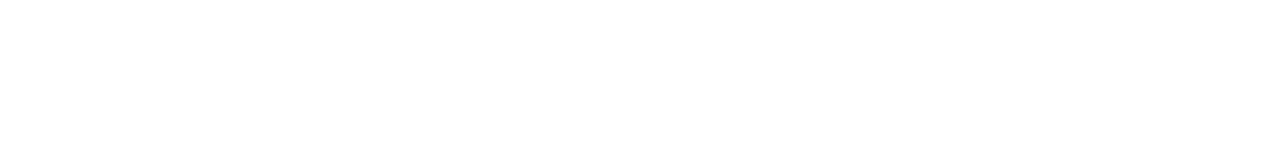
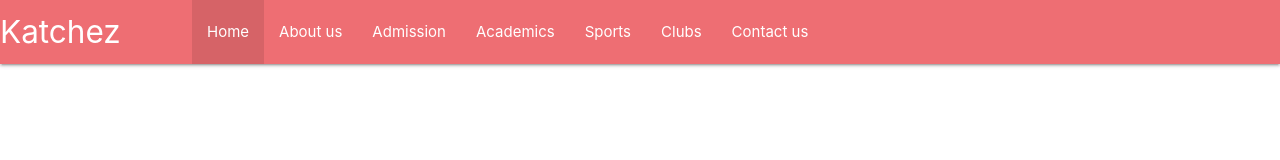
Before and after one commit to Juzgodwin/Kiambu-High-School-Website, a plain HTML site: page index.html in a window 1280 px wide. Drawn offline with nearby package versions, Linux system fonts and the light colour scheme.

Commit message:
added menu items and jquery for sidebar

```diff
--- a/index.html
+++ b/index.html
@@ -13,6 +13,73 @@
 
 </head>
 <body>
+    <nav class="nav-wrapper">
+        <a href="#" class="brand-logo">Katchez</a>
+        <a href="#" class="sidenav-trigger" data-target="mobile-links">
+            <i class="material-icons">menu</i>
+        </a>
+
+        <div class="container">
+            <ul class="hide-on-med-and-down">
+                    <li class="nav-item active">
+                            <a href="#" class="nav-link">Home</a>
+                        </li>
+                        <li class="nav-item">
+                            <a href="#" class="nav-link">About us</a>
+                        </li>
+                        <li class="nav-item">
+                            <a href="#" class="nav-link">Admission</a>
+                        </li>
+                        <li class="nav-item">
+                            <a href="#" class="nav-link">Academics</a>
+                        </li>
+                        <li class="nav-item">
+                            <a href="#" class="nav-link">Sports</a>
+                        </li>
+                        <li class="nav-item">
+                            <a href="#" class="nav-link">Clubs</a>
+                        </li>
+                        <li class="nav-item">
+                            <a href="#" class="nav-link">Contact us</a>
+                        </li>
+            </ul>
+        </div>
+
+        <ul class="sidenav" id="mobile-links">
+                <li class="nav-item active">
+                        <a href="#" class="nav-link">Home</a>
+                    </li>
+                    <li class="nav-item">
+                        <a href="#" class="nav-link">About us</a>
+                    </li>
+                    <li class="nav-item">
+                        <a href="#" class="nav-link">Admission</a>
+                    </li>
+                    <li class="nav-item">
+                        <a href="#" class="nav-link">Academics</a>
+                    </li>
+                    <li class="nav-item">
+                        <a href="#" class="nav-link">Sports</a>
+                    </li>
+                    <li class="nav-item">
+                        <a href="#" class="nav-link">Clubs</a>
+                    </li>
+                    <li class="nav-item">
+                        <a href="#" class="nav-link">Contact us</a>
+                    </li>
+        </ul>
+    </nav>
+
+    <script src="https://code.jquery.com/jquery-3.3.1.min.js"></script>
+  <script src="https://cdnjs.cloudflare.com/ajax/libs/materialize/1.0.0-beta/js/materialize.min.js"></script>
+
+    <!-- JQuerry -->
+    <script>
+    $(document).ready(function(){
+        $('.sidenav').sidenav();
+    });
+
+    </script>
 
 </body>
 </html>
```
